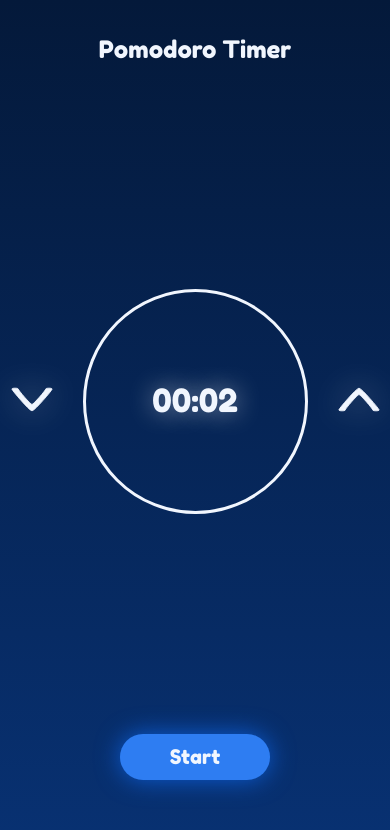
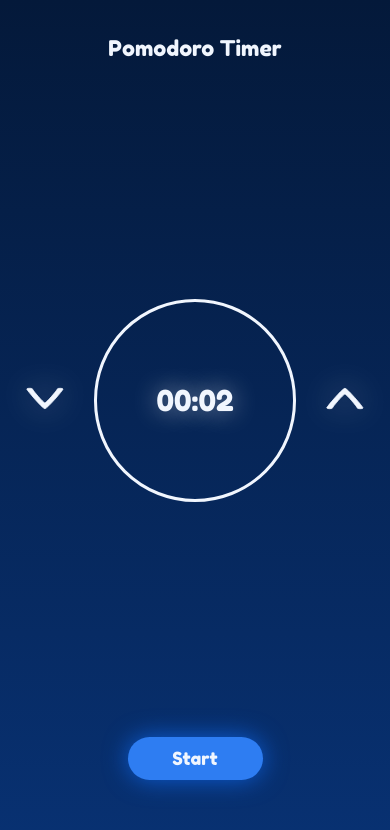
Before and after one commit to bryanmaraujo544/pomodoro-app, a React (Create React App) app: page / in a window 390 px wide. Shown: the top 830 px of the page. Built offline with nearby package versions, Linux system fonts and the light colour scheme.

Commit message:
feat: making responsive

```diff
--- a/src/components/Timer/styles.ts
+++ b/src/components/Timer/styles.ts
@@ -15,7 +15,7 @@ export const Container = styled.div`
     cursor: pointer;
 
     svg {
-      width: 42px;
+      width: 4.2rem;
       filter: drop-shadow(0px 0px 16px #ffffff60);
     }
   }
@@ -32,6 +32,11 @@ export const Circle = styled.div`
   aspect-ratio: 1 / 1;
   margin: 0;
 
+  /* @media(max-width: 468px) {
+    width: 20rem;
+    heigh
+  } */
+
 
 `;
 
--- a/src/styles/global.ts
+++ b/src/styles/global.ts
@@ -3,6 +3,18 @@ import { createGlobalStyle } from 'styled-components';
 export const GlobalStyles = createGlobalStyle`
   html {
     font-size: 62.5%;
+
+    @media(max-width: 468px) {
+      font-size: 9px;
+    }
+
+    @media(max-width: 368px) {
+      font-size: 8px;
+    }
+
+    @media(max-width: 334px) {
+      font-size: 7px;
+    }
   }
 
   body {
```
